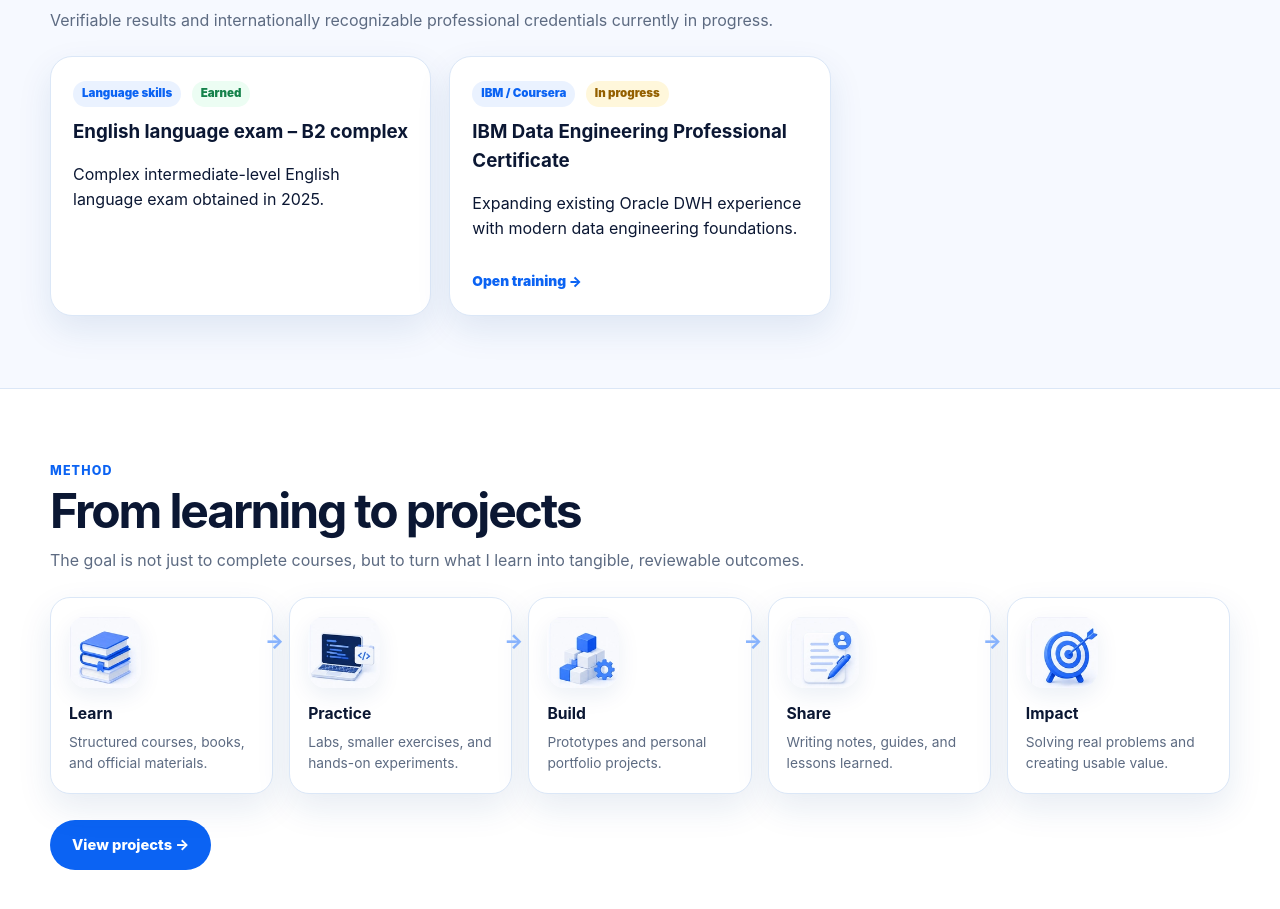
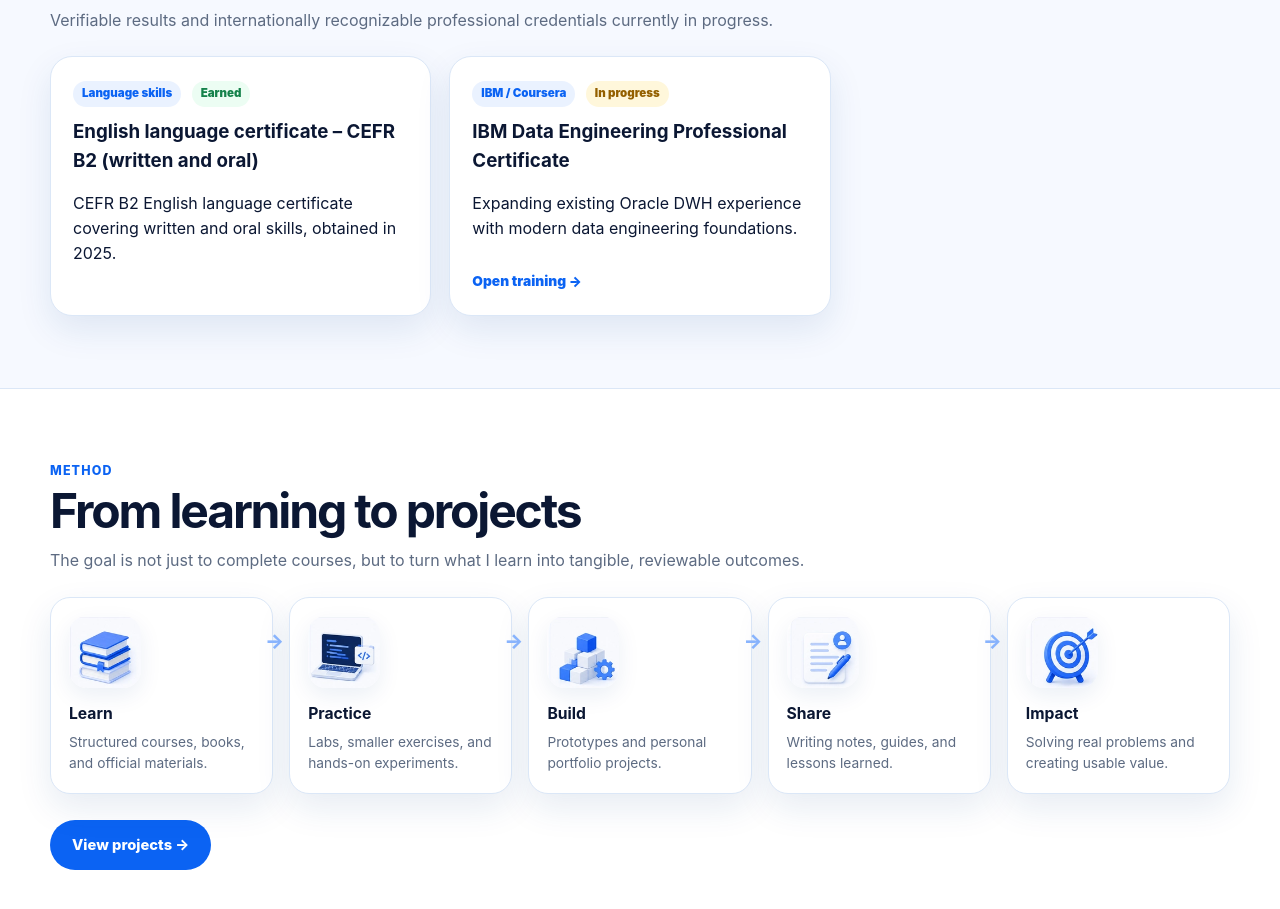
Before and after one commit to gergelyhajdu/gergelyhajdu.github.io, a plain HTML site: page en/learning.html in a window 1280 px wide. Shown: the part 3129-4038 px from the top of the page. Drawn offline with Linux system fonts and the light colour scheme.

Commit message:
Correct English portfolio wording

```diff
--- a/en/learning.html
+++ b/en/learning.html
@@ -295,8 +295,8 @@
                 <span class="tag"> Language skills </span>
                 <span class="tag status"> Earned </span>
               </span>
-              <h3>English language exam – B2 complex</h3>
-              <p>Complex intermediate-level English language exam obtained in 2025.</p>
+              <h3>English language certificate – CEFR B2 (written and oral)</h3>
+              <p>CEFR B2 English language certificate covering written and oral skills, obtained in 2025.</p>
             </article>
             <article class="card learning-card">
               <span>
```
Also changed, not shown: en/about.html (+1 -1 lines), en/index.html (+2 -2 lines).
